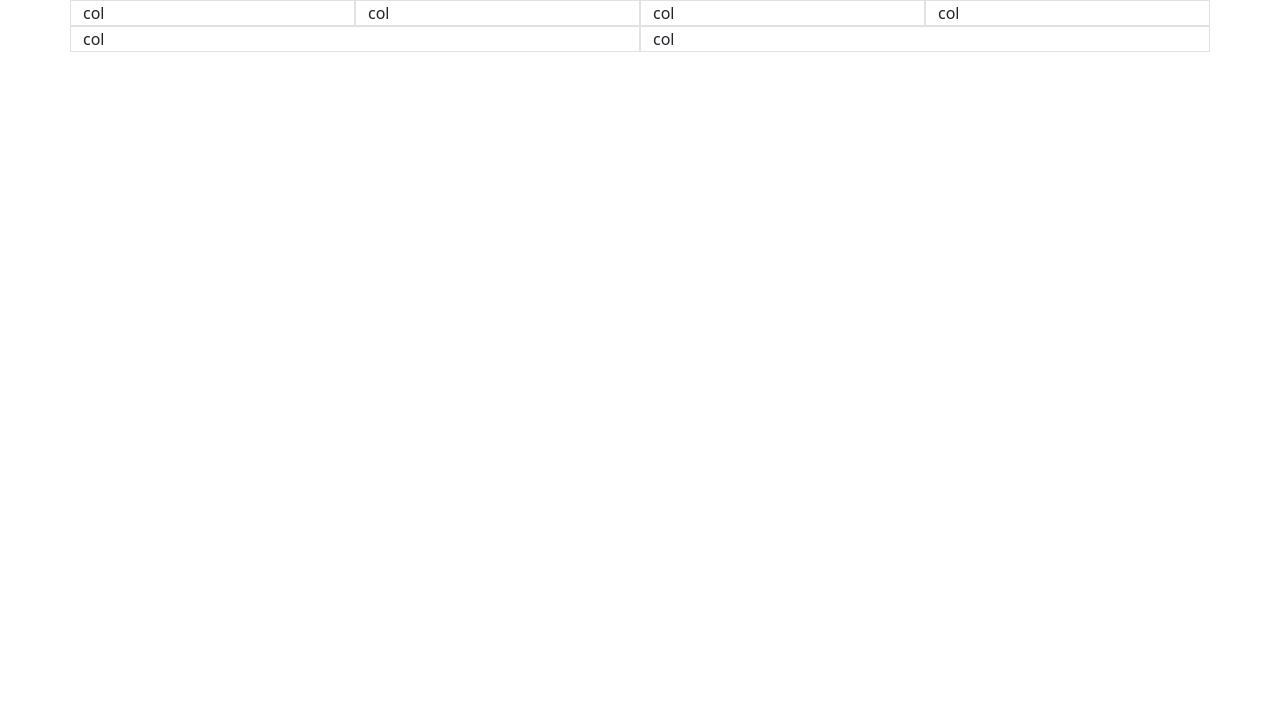
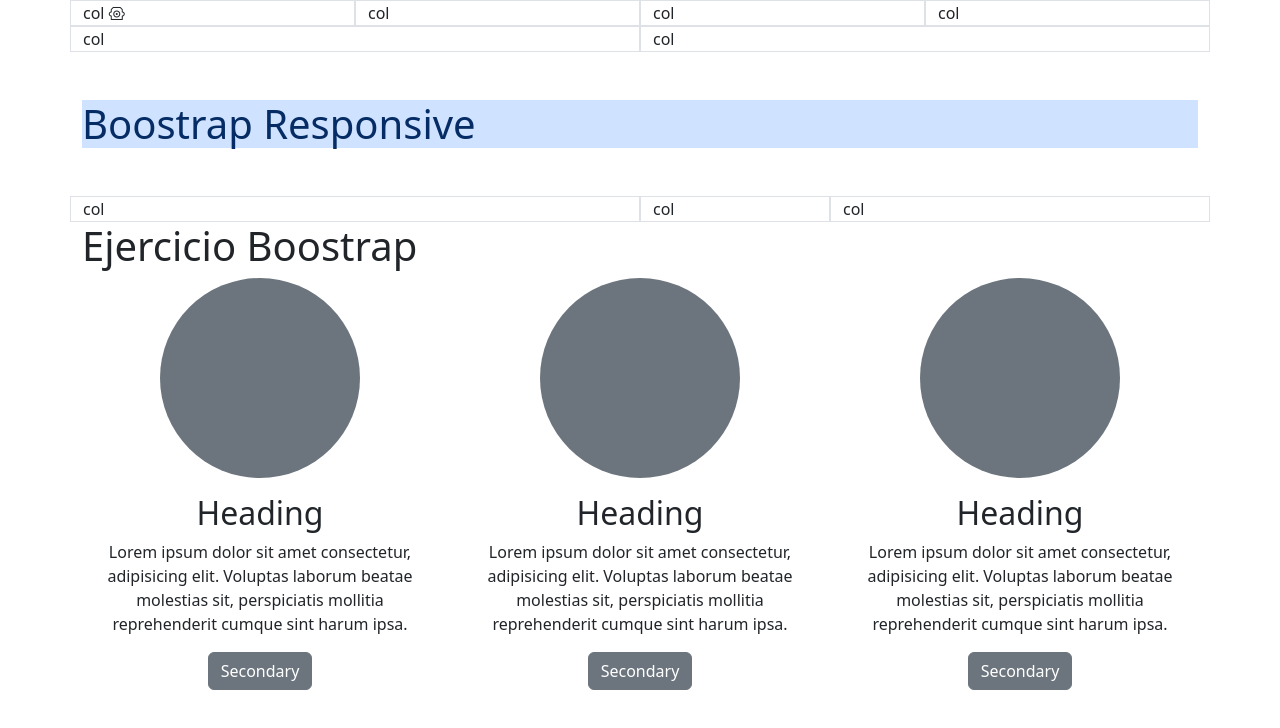
Before and after one commit to cristja/bootstrap-react-2901771, a plain HTML site: page 1-intro-bootstrap/index.html in a window 1280 px wide. Drawn offline with nearby package versions, Linux system fonts and the light colour scheme.

Commit message:
ejercicio grid

```diff
--- a/1-intro-bootstrap/index.html
+++ b/1-intro-bootstrap/index.html
@@ -6,13 +6,14 @@
     <meta name="viewport" content="width=device-width, initial-scale=1.0">
     <title>Document</title>
     <link rel="stylesheet" href="style.css">
+    <link rel="stylesheet" href="https://cdn.jsdelivr.net/npm/bootstrap-icons@1.11.3/font/bootstrap-icons.min.css">
     <link href="https://cdn.jsdelivr.net/npm/bootstrap@5.3.3/dist/css/bootstrap.min.css" rel="stylesheet" integrity="sha384-QWTKZyjpPEjISv5WaRU9OFeRpok6YctnYmDr5pNlyT2bRjXh0JMhjY6hW+ALEwIH" crossorigin="anonymous">
 </head>
 <body>
 
     <div class="container">
         <div class="row">
-            <div class="col border">col</div>
+            <div class="col border">col <i class="bi bi-optical-audio"></i></div>
             <div class="col border">col</div>
             <div class="col border">col</div>
             <div class="col border">col</div>
@@ -23,6 +24,39 @@
         </div>
     </div>
 
+    <div class="container">
+        <h1 class="my-5 text-primary-emphasis bg-primary-subtle">Boostrap Responsive</h1>
+        <div class="row">
+            <div class="col-6 border">col</div>
+            <div class="col-2 border">col</div>
+            <div class="col-4 border">col</div>
+        </div>
+    </div>
+
+    <div class="container">
+        <h1>Ejercicio Boostrap</h1>
+        <div class="row">
+            <div class="col-4 d-flex flex-column align-items-center">
+                <div class="tamaño rounded-circle bg-secondary"></div>
+                <h2 class="mt-3">Heading</h2>
+                <p class="text-center">Lorem ipsum dolor sit amet consectetur, adipisicing elit. Voluptas laborum beatae molestias sit, perspiciatis mollitia reprehenderit cumque sint harum ipsa.</p>
+                <button type="button" class="btn btn-secondary">Secondary</button>
+            </div>
+            <div class="col-4 d-flex flex-column align-items-center">
+                <div class="tamaño rounded-circle bg-secondary"></div>
+                <h2 class="mt-3">Heading</h2>
+                <p class="text-center">Lorem ipsum dolor sit amet consectetur, adipisicing elit. Voluptas laborum beatae molestias sit, perspiciatis mollitia reprehenderit cumque sint harum ipsa.</p>
+                <button type="button" class="btn btn-secondary">Secondary</button>
+            </div>
+            <div class="col-4 d-flex flex-column align-items-center">
+                <div class="tamaño rounded-circle bg-secondary"></div>
+                <h2 class="mt-3">Heading</h2>
+                <p class="text-center">Lorem ipsum dolor sit amet consectetur, adipisicing elit. Voluptas laborum beatae molestias sit, perspiciatis mollitia reprehenderit cumque sint harum ipsa.</p>
+                <button type="button" class="btn btn-secondary">Secondary</button>
+            </div>
+        </div>
+    </div>
+
     <script src="https://cdn.jsdelivr.net/npm/bootstrap@5.3.3/dist/js/bootstrap.bundle.min.js" integrity="sha384-YvpcrYf0tY3lHB60NNkmXc5s9fDVZLESaAA55NDzOxhy9GkcIdslK1eN7N6jIeHz" crossorigin="anonymous"></script>
 </body>
 </html>
--- a/1-intro-bootstrap/style.css
+++ b/1-intro-bootstrap/style.css
@@ -0,0 +1,4 @@
+.tamaño {
+    width: 200px;
+    height: 200px;
+}
```
